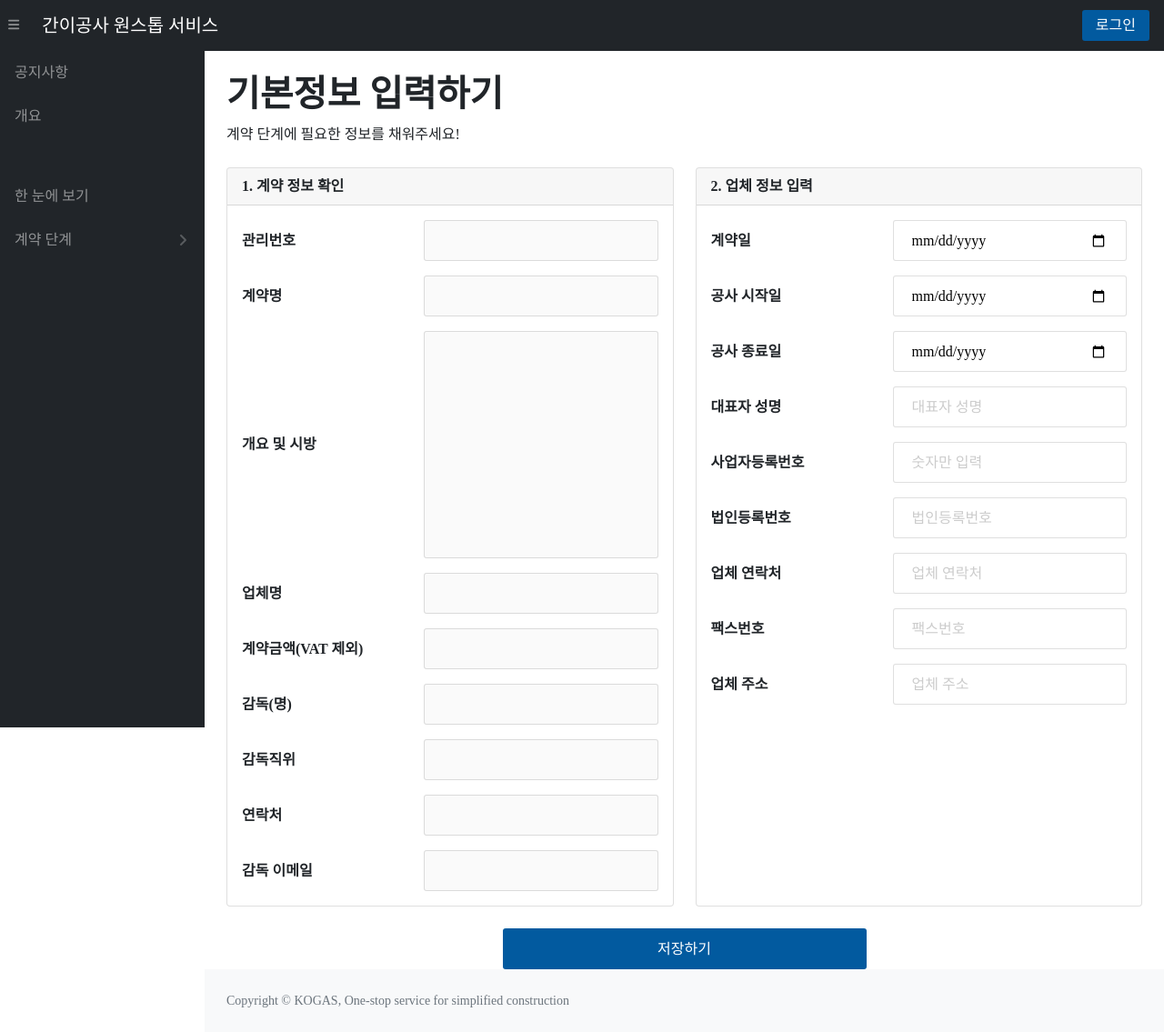
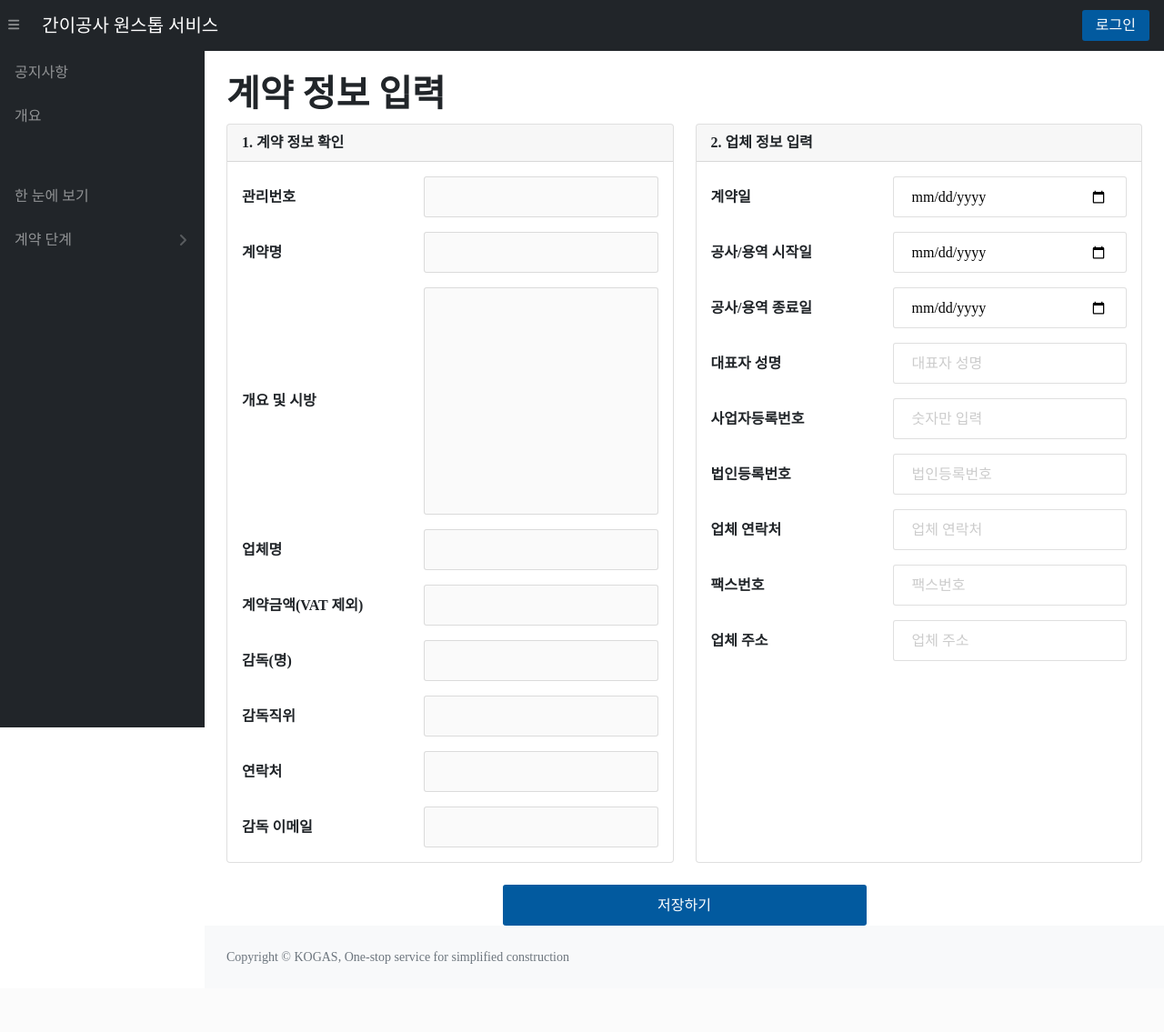
Before and after one commit to goldanghenry/KOGAS_Project, a Flask app: template templates/contractInput.html in a window 1280 px wide. Shown: the whole page at 91% size. After the commit the page ends 1060 px from the top, so only its background shows below. Run offline with Flask 2, Linux system fonts and the light colour scheme; the template is opened without the code that fills it, so the values that code supplies are empty; some libraries are stand-ins or nearby versions; some web fonts are replaced.

Commit message:
contractTable 수정중

```diff
--- a/templates/contractInput.html
+++ b/templates/contractInput.html
@@ -3,10 +3,10 @@
 <link rel="stylesheet" href="{{ url_for('static', filename='css/form.css') }}">
 {% endblock %}
 {% block main %}
-<h1 class="mt-4" style="text-align:left;"><b>기본정보 입력하기</b></h1>
-<ol class="breadcrumb mb-4">
+<h1 class="mt-4" style="text-align:left;"><b>계약 정보 입력</b></h1>
+<!-- <ol class="breadcrumb mb-4">
     <li>계약 단계에 필요한 정보를 채워주세요!</li>
-</ol>
+</ol> -->
 <form method="POST" id="contractInput_proc" action="{{url_for('contractInput_proc')}}">
     <section>
         <div class="card mb-4">
@@ -62,11 +62,11 @@
                     <input type="date" name="d1" placeholder="계약일" value="{{c_data[1]}}" required>
                 </div>
                 <div class="inputBox">
-                    <p>공사 시작일</p>
+                    <p>공사/용역 시작일</p>
                     <input type="date" name="d2" placeholder="공사 시작일" value="{{c_data[2]}}" required>
                 </div>
                 <div class="inputBox">
-                    <p>공사 종료일</p>
+                    <p>공사/용역 종료일</p>
                     <input type="date" name="d3" placeholder="공사 종료일" value="{{c_data[3]}}" required>
                 </div>
                 <div class="inputBox">
```
